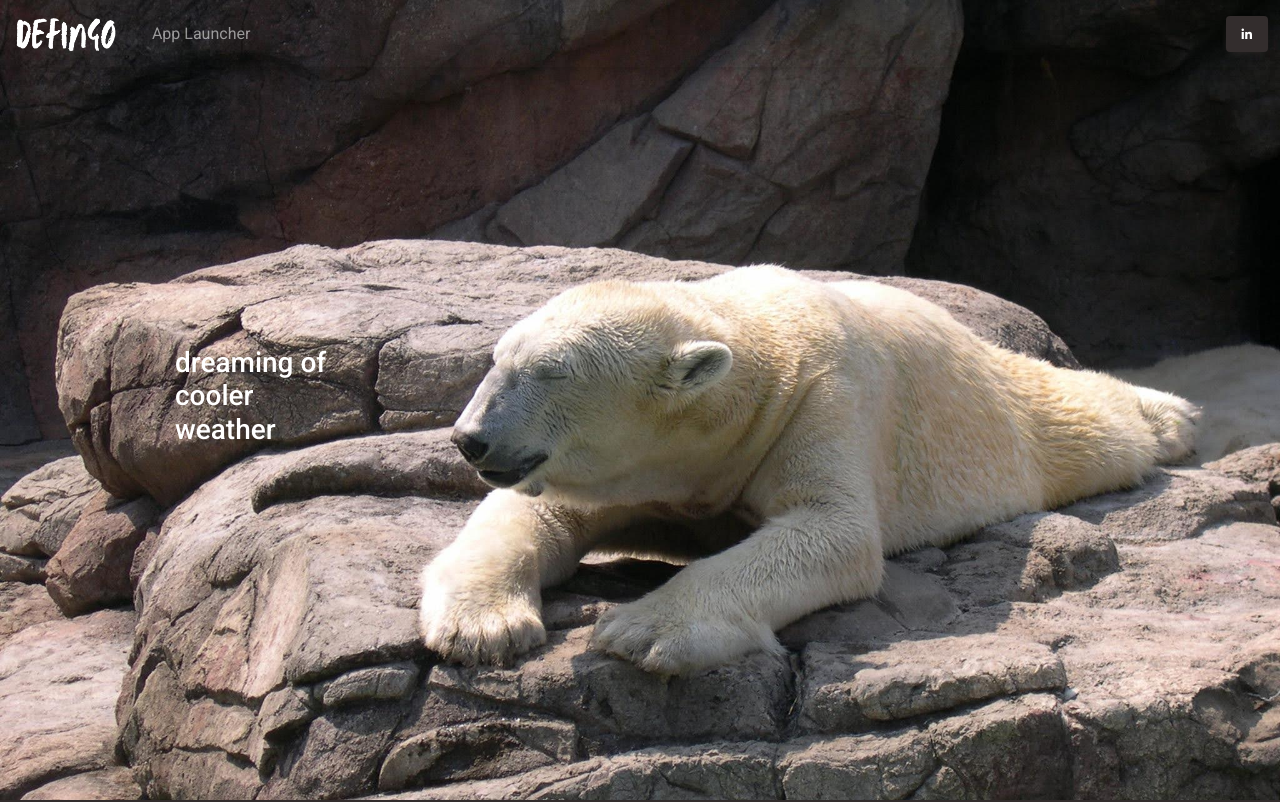
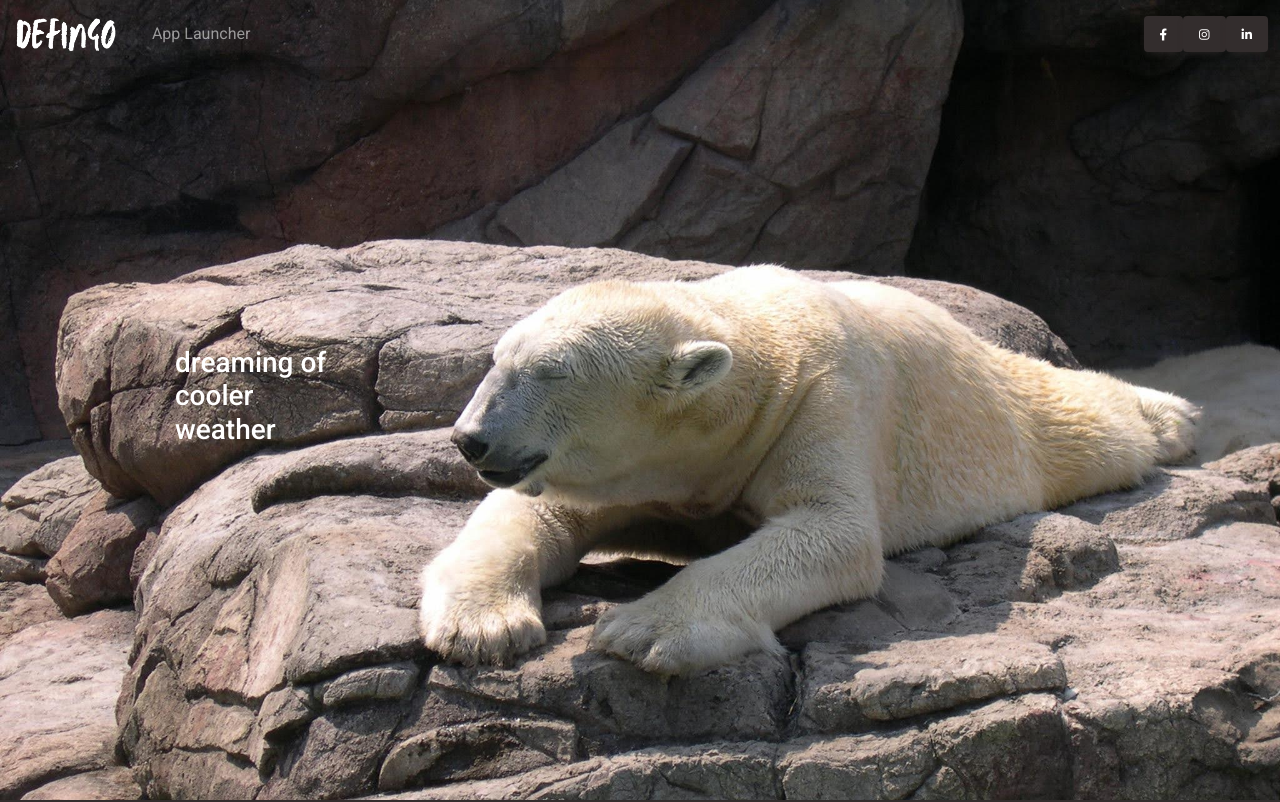
Before and after one commit to wwhitaker/defingo, a plain HTML site: page index.html in a window 1280 px wide. Shown: the top 802 px of the page. Drawn offline with Linux system fonts and the light colour scheme.

Commit message:
icon tests

```diff
--- a/index.html
+++ b/index.html
@@ -71,6 +71,12 @@
           <!-- Right elements -->
           <div class="d-flex align-items-center">
             <!-- Icon -->
+            <a class="btn btn-dark px-3" href="https://www.facebook.com/willwhit" role="button">
+              <i class="fab fa-facebook-f"></i>
+            </a>
+            <a class="btn btn-dark px-3" href="https://www.instagram.com/wewhitaker" role="button">
+              <i class="fab fa-instagram"></i>
+            </a>
             <a class="btn btn-dark px-3" href="https://www.linkedin.com/in/wewhitaker/" role="button">
               <i class="fab fa-linkedin-in"></i>
             </a>
```
